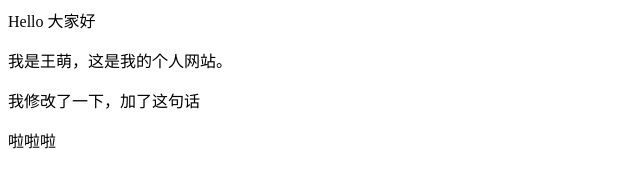
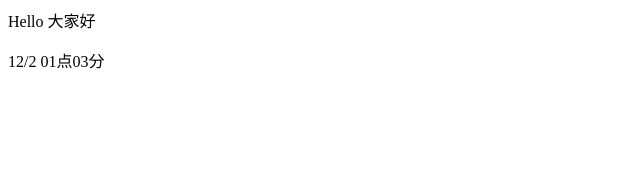
Before and after one commit to 99lankeren/99lankeren.github.io, a plain HTML site: page index.html in a window 1280 px wide. Shown: the whole page, without its empty margins (0-640 px from the left). Drawn offline with Linux system fonts and the light colour scheme.

Commit message:
Update index.html

```diff
--- a/index.html
+++ b/index.html
@@ -1,4 +1,2 @@
 <p>Hello 大家好</p>
-<p>我是王萌，这是我的个人网站。 </p>
-<p>我修改了一下，加了这句话 </p>
-<p>啦啦啦 </p>
+<p>12/2 01点03分</p>
```
